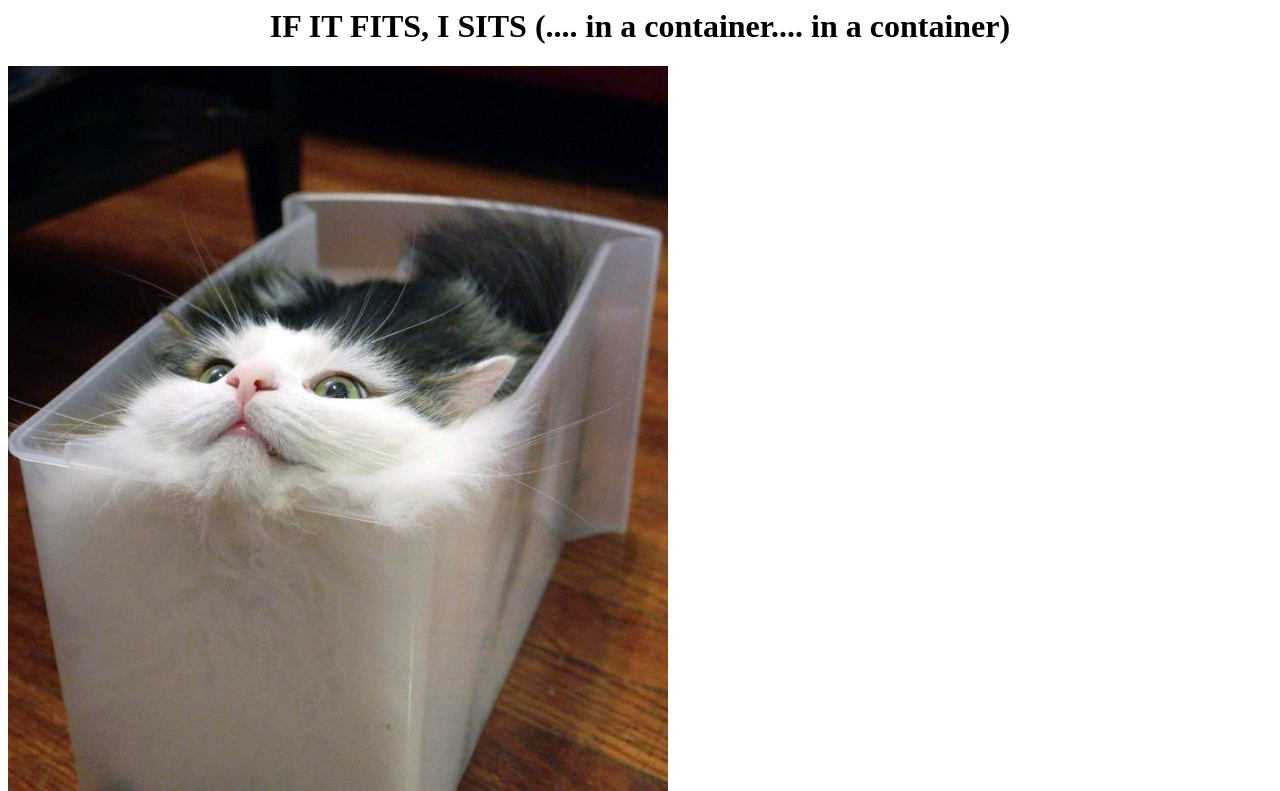
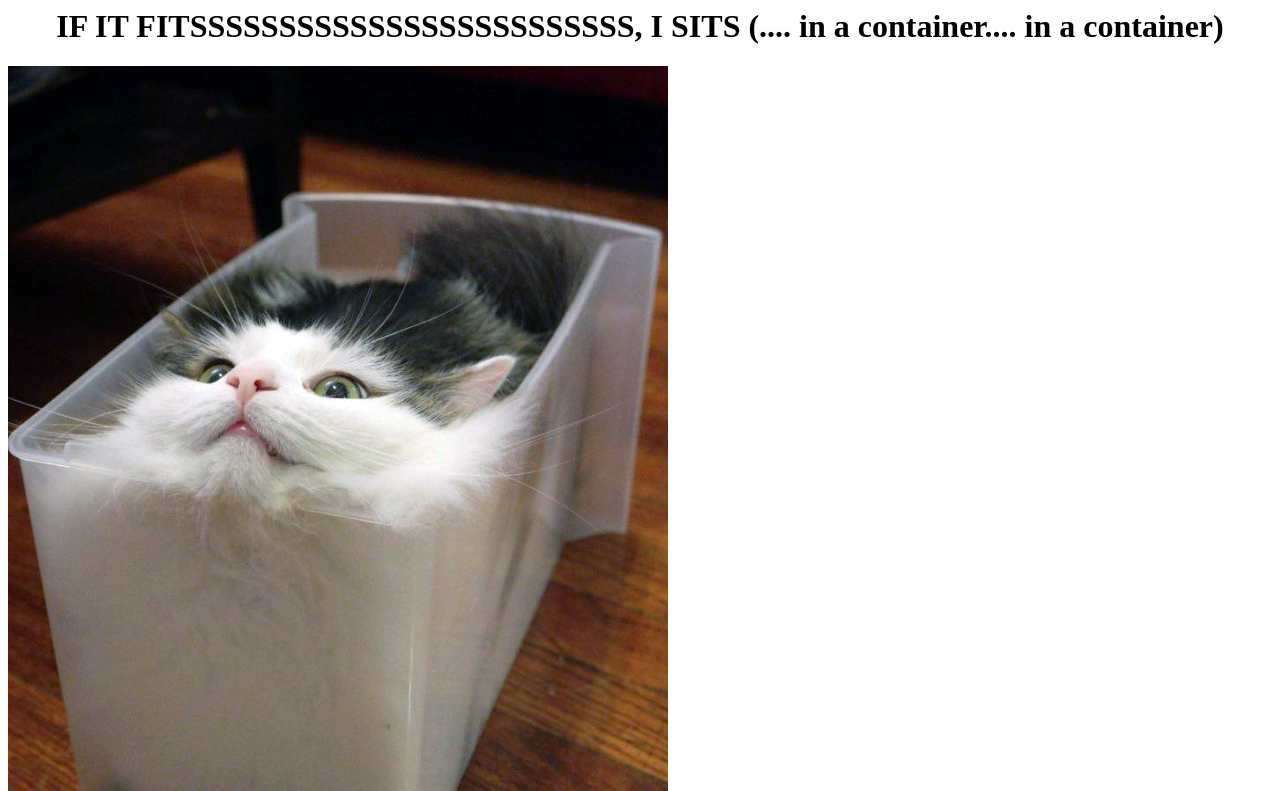
Before and after one commit to crempouji/CatPipeline, a plain HTML site: page index.html in a window 1280 px wide. Shown: the top 791 px of the page. Drawn offline with Linux system fonts and the light colour scheme.

```diff
--- a/index.html
+++ b/index.html
@@ -3,7 +3,7 @@
 		<title> Container of cats </title>
 	</head>
 	<body>
-		<center><h1> IF IT FITS, I SITS (.... in a container.... in a container) </h1></center>
+		<center><h1> IF IT FITSSSSSSSSSSSSSSSSSSSSSSSSS, I SITS (.... in a container.... in a container) </h1></center>
 
 		<section id="photos">
 			<img src="containerandcat1.jpg" alt="container and a cat">
```
